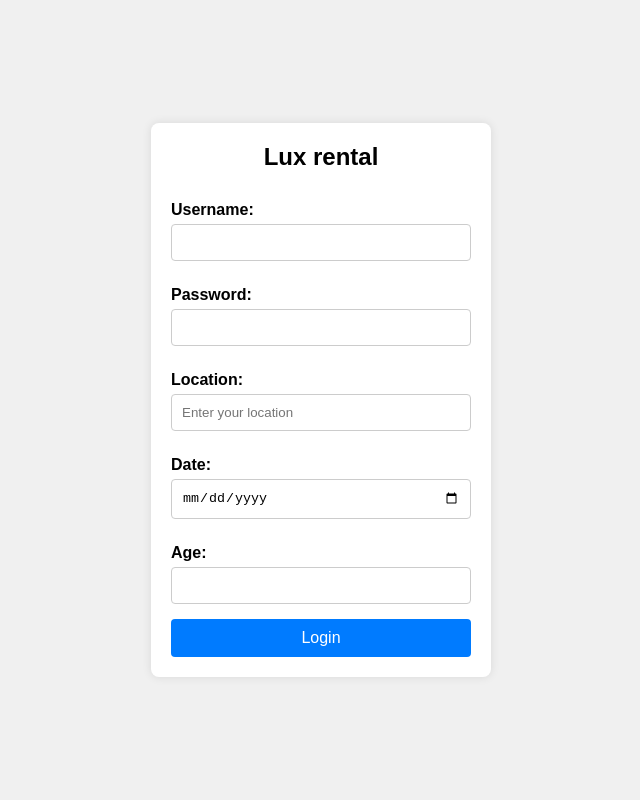
After one commit to jeaq01/lux-Rental, a web app: file login.html in a window 1280 px wide. The commit adds this page. Shown: the whole page, without its empty margins (319-959 px from the left). Run offline with its HTML, style and script files only (its server is not run), Linux system fonts and the light colour scheme.

Commit message:
login page created

```diff
--- /dev/null
+++ b/login.html
@@ -0,0 +1,33 @@
+<!DOCTYPE html>
+<html lang="en">
+<head>
+    <meta charset="UTF-8">
+    <meta name="viewport" content="width=device-width, initial-scale=1.0">
+    <title>Login Page</title>
+    <link rel="stylesheet" href= "public/css/styles.css">
+</head>
+<body>
+    <div class="login-container">
+        <h2>Lux rental</h2>
+        <form action="#" method="post">
+            <label for="username">Username:</label>
+            <input type="text" id="username" name="username" required>
+
+            <label for="password">Password:</label>
+            <input type="password" id="password" name="password" required>
+
+            <label for="location">Location:</label>
+            <input type="text" id="location" name="location" placeholder="Enter your location" required>
+
+            <label for="date">Date:</label>
+            <input type="date" id="date" name="date" required>
+
+            <label for="age">Age:</label>
+            <input type="number" id="age" name="age" min="0" required>
+
+            <button type="button">Login</button>
+        </form>
+    </div>
+</body>
+<script  src="public/javascript.js"></script>
+</html>
--- a/public/css/styles.css
+++ b/public/css/styles.css
@@ -17,8 +17,57 @@ header, .project:not(:last-child) {
   text-decoration: underline;
 }
 
-.dollar-amount {
-  color: #056605;
+body {
+  font-family: Arial, sans-serif;
+  background-color: #f0f0f0;
+  display: flex;
+  justify-content: center;
+  align-items: center;
+  height: 100vh;
+  margin: 0;
+}
+
+.login-container {
+  background-color: #ffffff;
+  padding: 20px;
+  border-radius: 8px;
+  box-shadow: 0 0 10px rgba(0, 0, 0, 0.1);
+  width: 300px;
+}
+
+h2 {
+  margin-top: 0;
+  text-align: center;
+}
+
+form {
+  display: flex;
+  flex-direction: column;
+}
+
+label {
+  margin-top: 10px;
   font-weight: bold;
-  margin-left: -5px;
 }
+
+input {
+  padding: 10px;
+  margin-top: 5px;
+  margin-bottom: 15px;
+  border: 1px solid #ccc;
+  border-radius: 4px;
+}
+
+button {
+  padding: 10px;
+  border: none;
+  border-radius: 4px;
+  background-color: #007bff;
+  color: white;
+  font-size: 16px;
+  cursor: pointer;
+}
+
+button:hover {
+  background-color: #0056b3;
+}
--- /dev/null
+++ b/public/javascript.js
@@ -0,0 +1,5 @@
+const loginButton = document.querySelector("button")
+console.log (loginButton)
+loginButton.addEventListener("click",(e)=>{
+document.location.replace("index.html")
+})
```
Also changed, not shown: index.html (added, +15 -0 lines).
